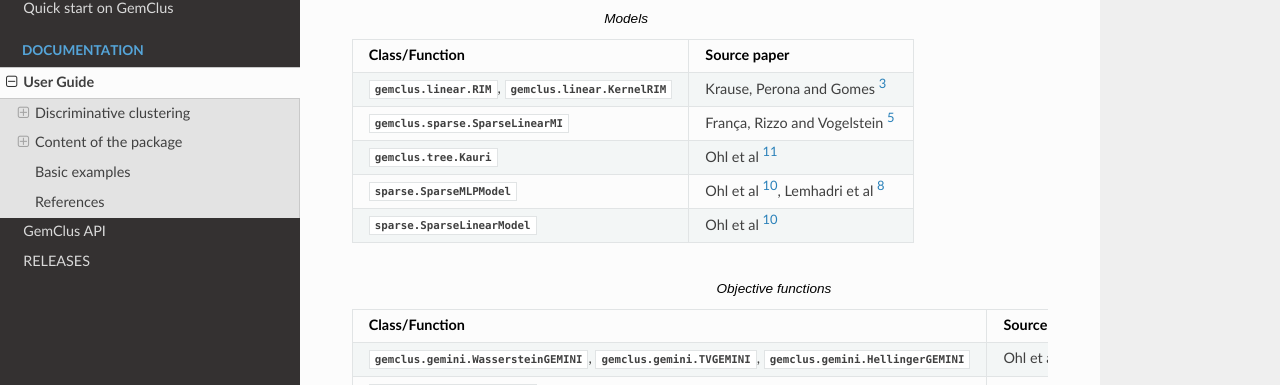
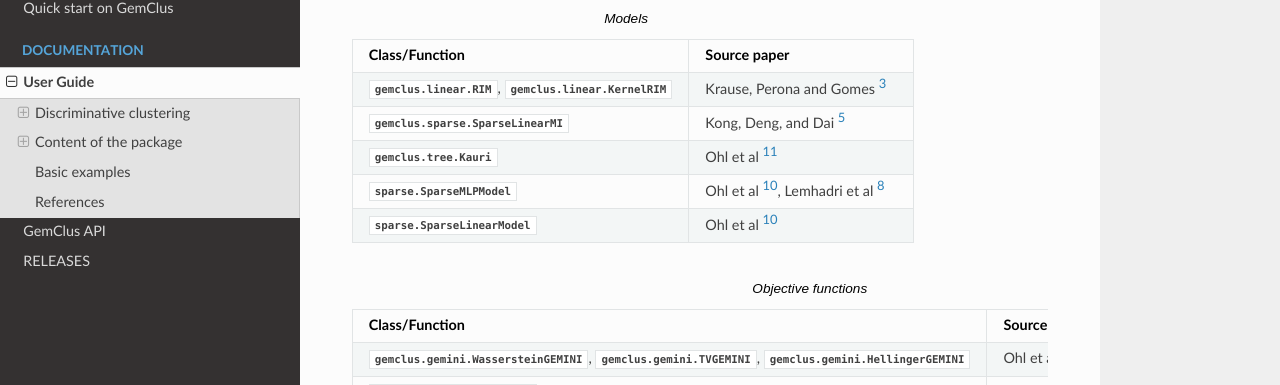
Before and after one commit to gemini-clustering/GemClus, a Sphinx documentation site: the page built from doc/user_guide.rst, in a window 1280 px wide and 900 px high, scrolled down 2841 px. Shown: the part 144-529 px from the top of the window. Built offline with Sphinx 7.4.7 and the Read the Docs theme 3.1.0, drawn with Linux system fonts in a browser that asks for light colours; pages that are not in the unit, such as notebooks, are missing from menus.

Commit message:
FIX: name mismatch in user guide table

```diff
--- a/doc/user_guide.rst
+++ b/doc/user_guide.rst
@@ -145,7 +145,7 @@
     * - :class:`gemclus.linear.RIM`, :class:`gemclus.linear.KernelRIM`
       - Krause, Perona and Gomes [3]_
     * - :class:`gemclus.sparse.SparseLinearMI`
-      - França, Rizzo and Vogelstein [5]_
+      - Kong, Deng, and Dai [5]_
     * - :class:`gemclus.tree.Kauri`
       - Ohl et al [11]_
     * - :class:`sparse.SparseMLPModel`
```
Also changed, not shown: other parts of doc/user_guide.rst (+1 -1 lines).
